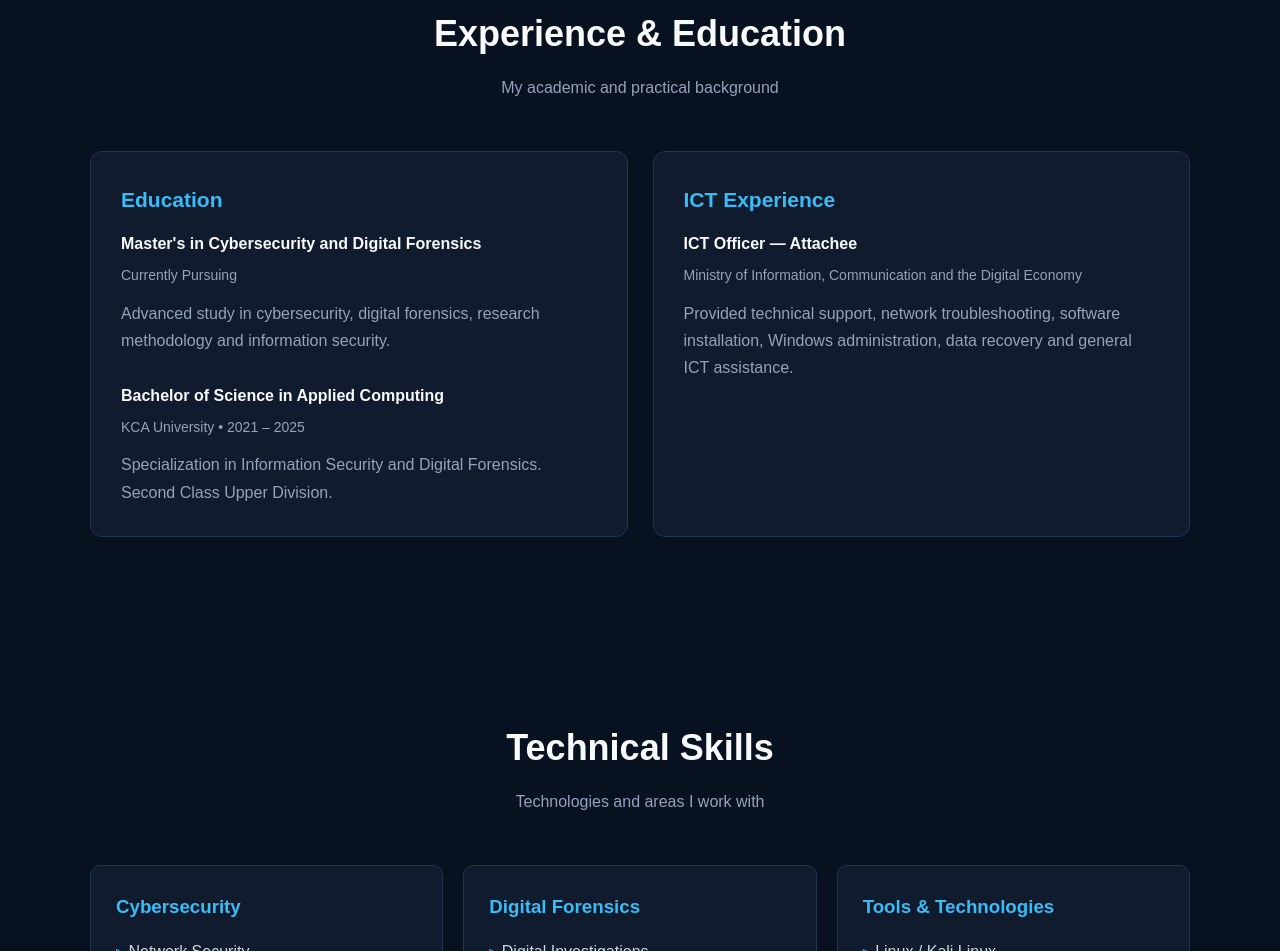
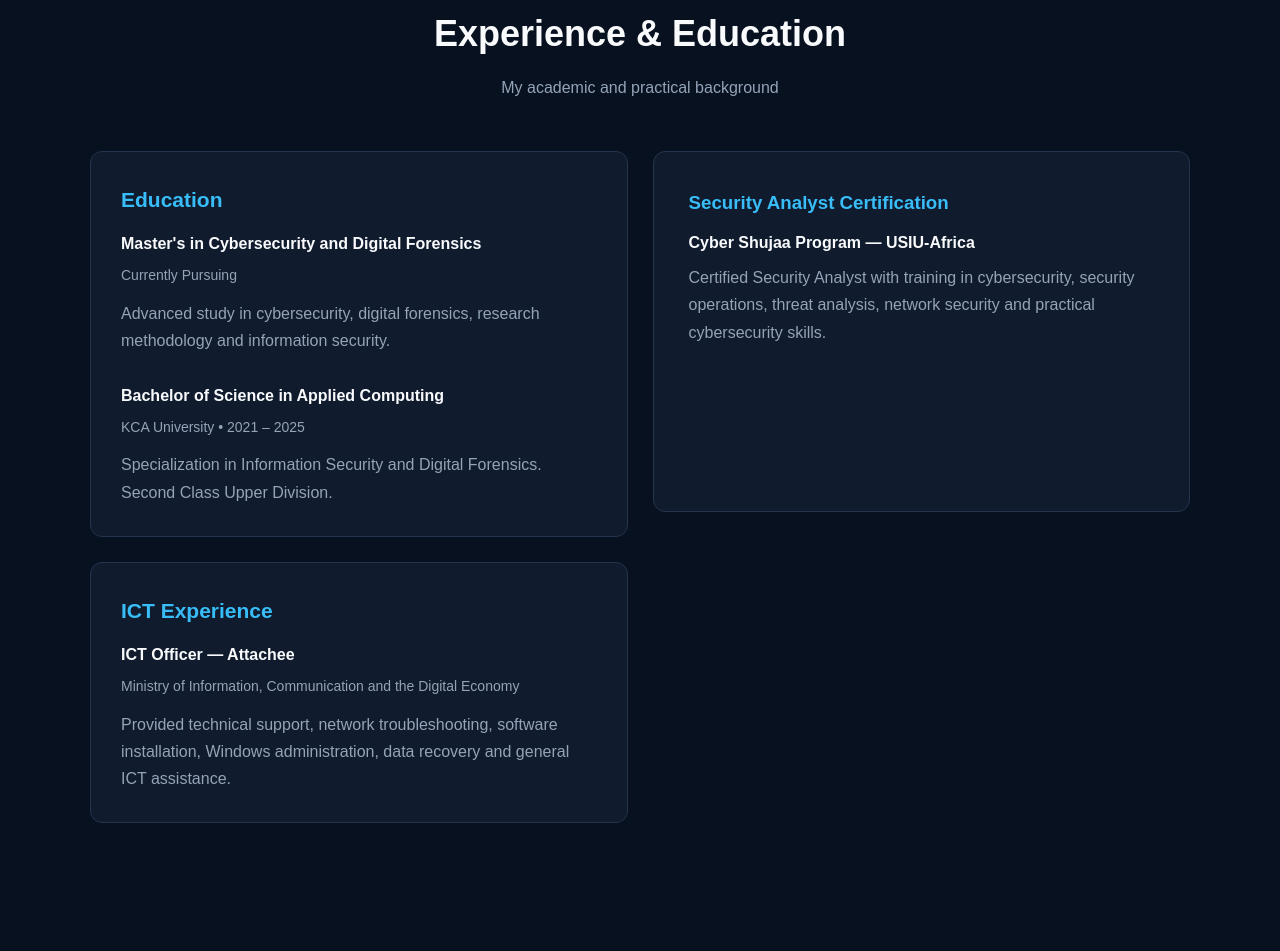
Before and after one commit to Samuel-Wafula/Portfolio, a plain HTML site: page index.html in a window 1280 px wide. Shown: the part 1490-2441 px from the top of the page. Drawn offline with Linux system fonts and the light colour scheme.

```diff
--- a/index.html
+++ b/index.html
@@ -671,6 +671,27 @@
                 </div>
 
 
+                <!-- =========================
+     CERTIFICATION
+========================== -->
+
+<div class="about-box" style="margin-bottom: 25px;">
+
+    <h3 style="color: #38bdf8; margin-bottom: 10px;">
+        Security Analyst Certification
+    </h3>
+
+    <h4 style="color: #f8fafc; margin-bottom: 8px;">
+        Cyber Shujaa Program — USIU-Africa
+    </h4>
+
+    <p style="color: #94a3b8;">
+        Certified Security Analyst with training in cybersecurity,
+        security operations, threat analysis, network security and
+        practical cybersecurity skills.
+    </p>
+
+</div>
                 <div class="card">
 
                     <h3>ICT Experience</h3>
```
